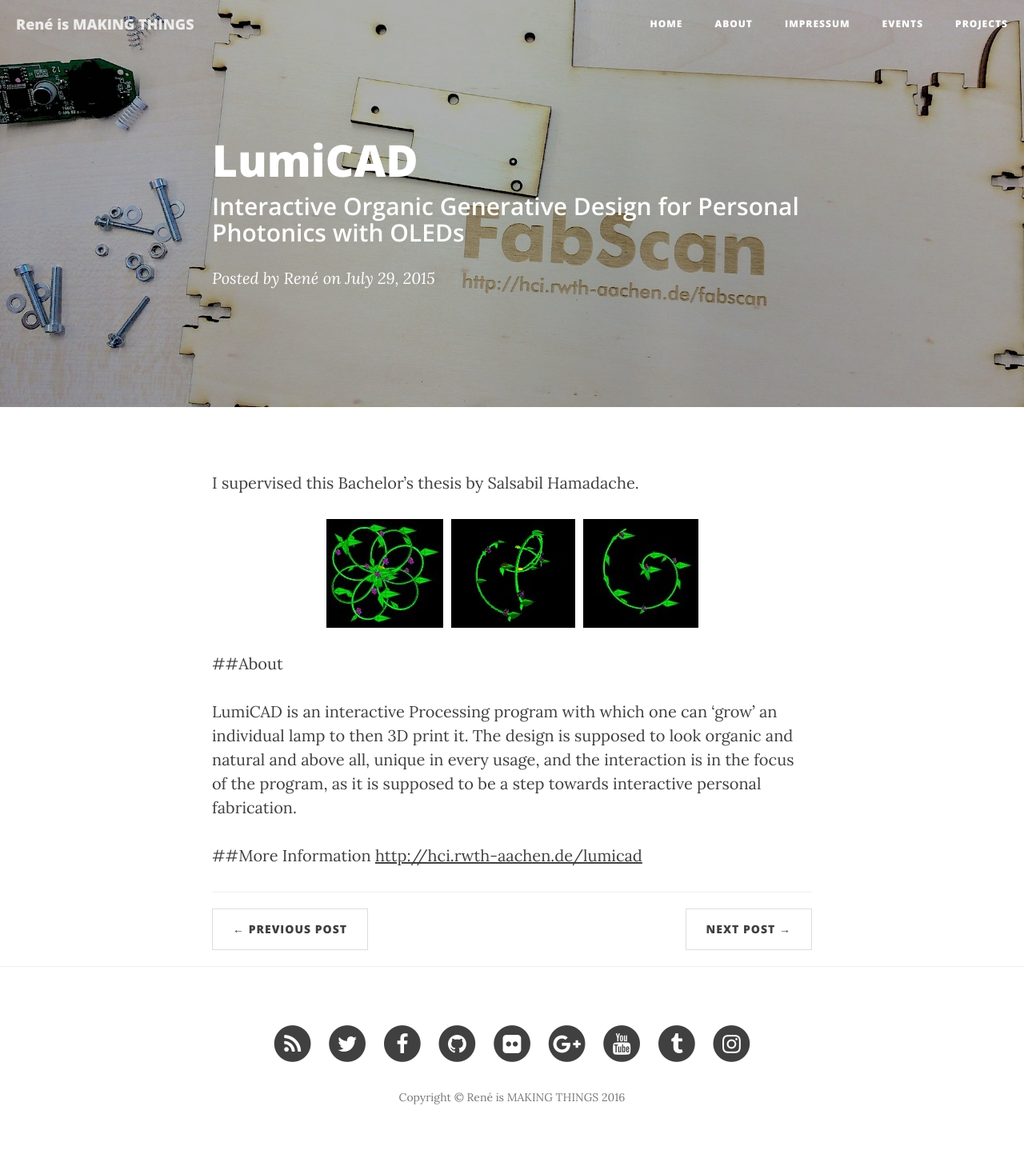
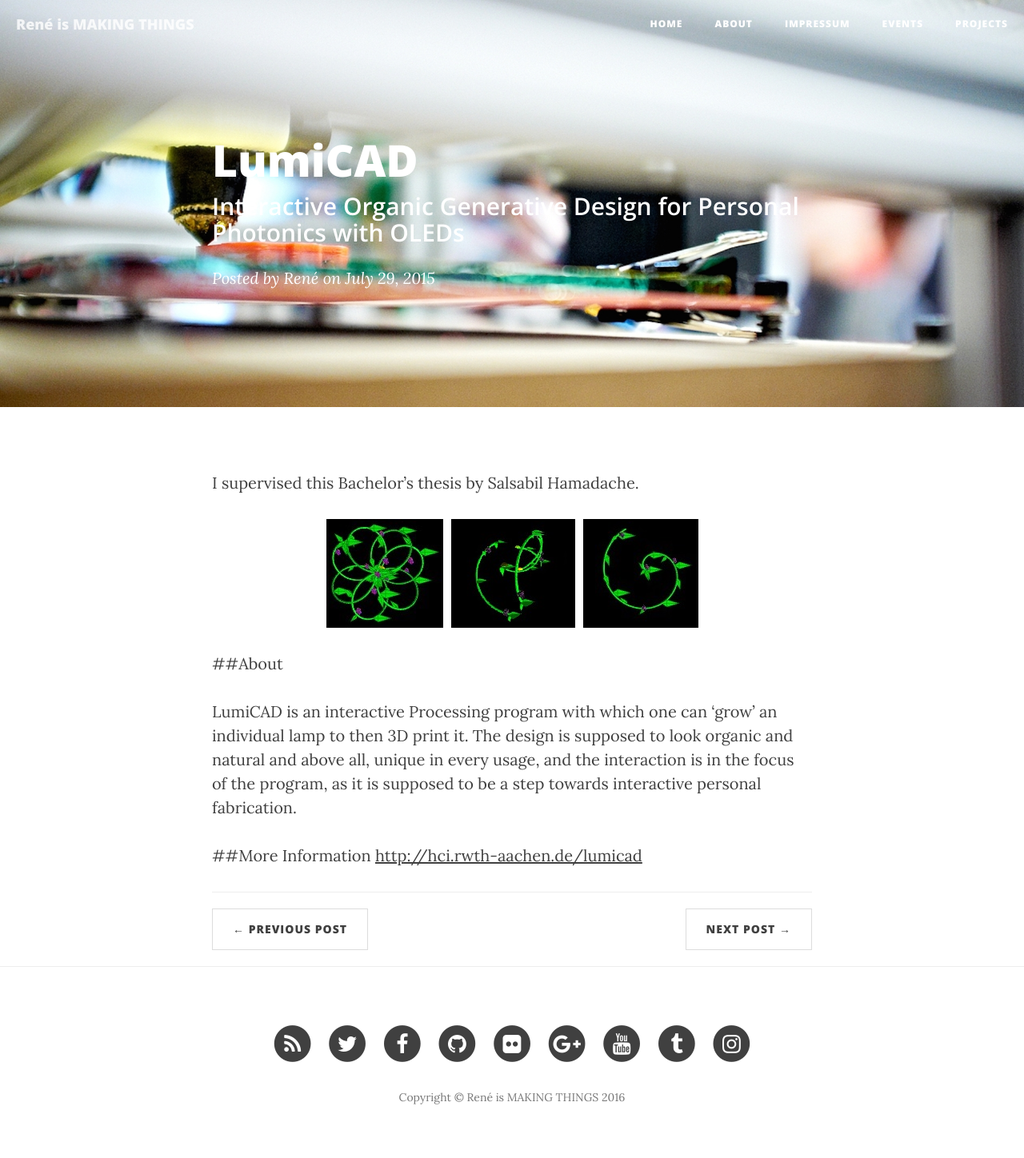
Before and after one commit to renebohne/renebohne.github.io, a Jekyll site: the page built from _posts/2015-07-29-LumiCAD.markdown, in a window 1280 px wide. Shown: the whole page at 80% size. Built offline with Jekyll 4.4.1, drawn with Linux system fonts in a browser that asks for light colours; nearby versions of some CDN libraries.

Commit message:
changed more banner images

```diff
--- a/_posts/2015-07-26-FabQR.markdown
+++ b/_posts/2015-07-26-FabQR.markdown
@@ -4,7 +4,7 @@
 subtitle:   "Using QR Codes in the FabLab Workflow"
 date:       2015-07-26 07:00:00
 author:     "René"
-header-img: "img/fabscanfront.jpg"
+header-img: "img/post-bg.jpg"
 tags: project
 ---
 I supervised this Bachelor's thesis by Christian Frohn.
--- a/_posts/2015-07-29-LumiCAD.markdown
+++ b/_posts/2015-07-29-LumiCAD.markdown
@@ -4,7 +4,7 @@
 subtitle:   "Interactive Organic Generative Design for Personal Photonics with OLEDs"
 date:       2015-07-29 07:00:00
 author:     "René"
-header-img: "img/fabscanfront.jpg"
+header-img: "img/post-bg.jpg"
 tags: project
 ---
 I supervised this Bachelor's thesis by Salsabil Hamadache.
--- a/_posts/2015-07-29-YoutubeWearLeds.markdown
+++ b/_posts/2015-07-29-YoutubeWearLeds.markdown
@@ -4,7 +4,7 @@
 subtitle:   "and FabLabs"
 date:       2015-07-29 08:00:00
 author:     "René"
-header-img: "img/post-bg-01.jpg"
+header-img: "img/wearleds.jpg"
 tags: publication
 ---
 Liz visited Lina and me at Fablab Berlin. We helped her to create a DIY wearable project with our WEAR-LEDs. Watch her great (German) video on youtube:
```
